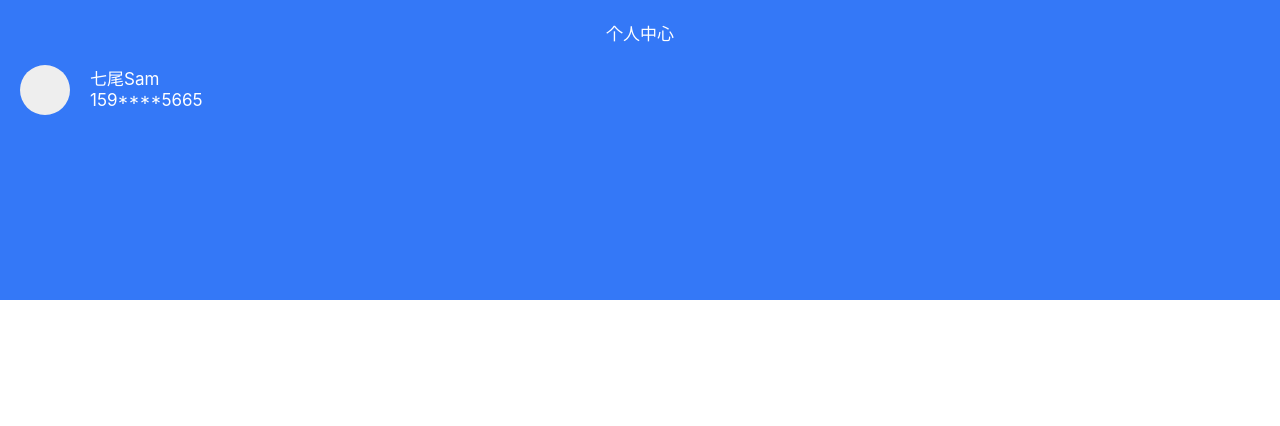
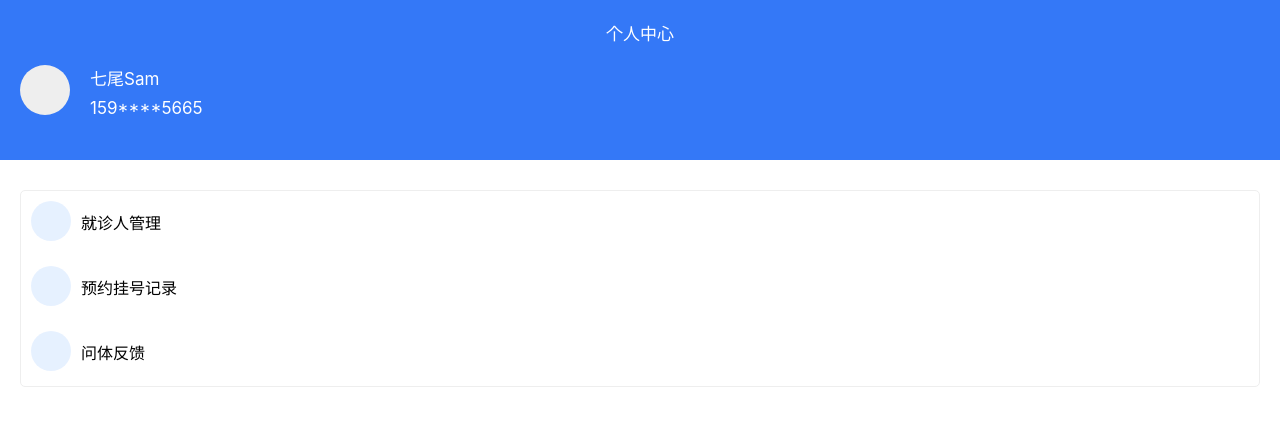
Before and after one commit to DaiXinLin/h5, a Vue app: page /personal in a window 1280 px wide. Shown: the top 426 px of the page. Built offline with nearby package versions, Linux system fonts and the light colour scheme.

Commit message:
feat: 第5次

```diff
--- a/src/router/index.js
+++ b/src/router/index.js
@@ -4,6 +4,7 @@ import LoginForm from "../views/LoginForm.vue";
 import HomePage from "../views/HomePage.vue";
 import RegisterPage from "../views/RegisterPage.vue";
 import PersonalCenter from "../views/PersonalCenter.vue";
+import ScheduleList from "../views/ScheduleList.vue";
 
 Vue.use(VueRouter);
 
@@ -28,6 +29,11 @@ const routes = [
     name: "personal",
     component: PersonalCenter,
   },
+  {
+    path: "/schedule",
+    name: "schedule",
+    component: ScheduleList,
+  },
 ];
 
 const router = new VueRouter({
--- a/src/views/HomePage.vue
+++ b/src/views/HomePage.vue
@@ -98,9 +98,9 @@ export default {
   width: 100px;
   border: 1px solid #eee;
 }
-// .hospital .hospital_box .hospital_box_shadow {
-//   height: 32px;
-//   width: 32px;
-//   background-color: rgba(0, 110, 255, 0.0980392156862745);
-// }
+.hospital_box_shadow {
+  height: 32px;
+  width: 32px;
+  background-color: rgba(0, 110, 255, 0.0980392156862745);
+}
 </style>
--- a/src/views/PersonalCenter.vue
+++ b/src/views/PersonalCenter.vue
@@ -6,10 +6,24 @@
         <div class="shawol"></div>
         <div class="wenzi">
           <p>七尾Sam</p>
-          <p>159****5665</p>
+          <p class="xia">159****5665</p>
         </div>
       </div>
     </div>
+    <ul class="percer_bottom">
+      <li>
+        <div class="yingzi"></div>
+        <p>就诊人管理</p>
+      </li>
+      <li>
+        <div class="yingzi"></div>
+        <p>预约挂号记录</p>
+      </li>
+      <li>
+        <div class="yingzi"></div>
+        <p>问体反馈</p>
+      </li>
+    </ul>
   </div>
 </template>
 
@@ -33,7 +47,7 @@ export default {
   color: #ffffff;
 }
 .percer .percer_top {
-  height: 300px;
+  height: 160px;
   width: 100%;
   background-color: rgba(52, 120, 247, 1);
 }
@@ -52,4 +66,28 @@ export default {
 .percer_top_middle .wenzi {
   margin-left: 20px;
 }
+.percer_top_middle .wenzi .xia {
+  margin-top: 8px;
+}
+.percer_bottom {
+  margin: 30px 20px;
+  border: 1px solid #eee;
+  border-radius: 5px;
+}
+.percer_bottom li {
+  display: flex;
+  padding-top: 10px;
+  padding-left: 10px;
+  height: 55px;
+  line-height: 45px;
+}
+.percer_bottom .yingzi {
+  height: 40px;
+  width: 40px;
+  background-color: rgba(0, 110, 255, 0.0980392156862745);
+  border-radius: 40px;
+}
+.percer_bottom li p {
+  padding-left: 10px;
+}
 </style>
--- /dev/null
+++ b/src/views/ScheduleList.vue
@@ -0,0 +1,21 @@
+<template>
+  <van-tabs v-model="active">
+    <van-tab title="标签 1">内容 1</van-tab>
+    <van-tab title="标签 2">内容 2</van-tab>
+    <van-tab title="标签 3">内容 3</van-tab>
+    <van-tab title="标签 4">内容 4</van-tab>
+  </van-tabs>
+</template>
+
+<script>
+export default {
+  data() {
+    return {
+      active: 2,
+    };
+  },
+  methods: {},
+};
+</script>
+
+<style lang="less" scoped></style>
```
